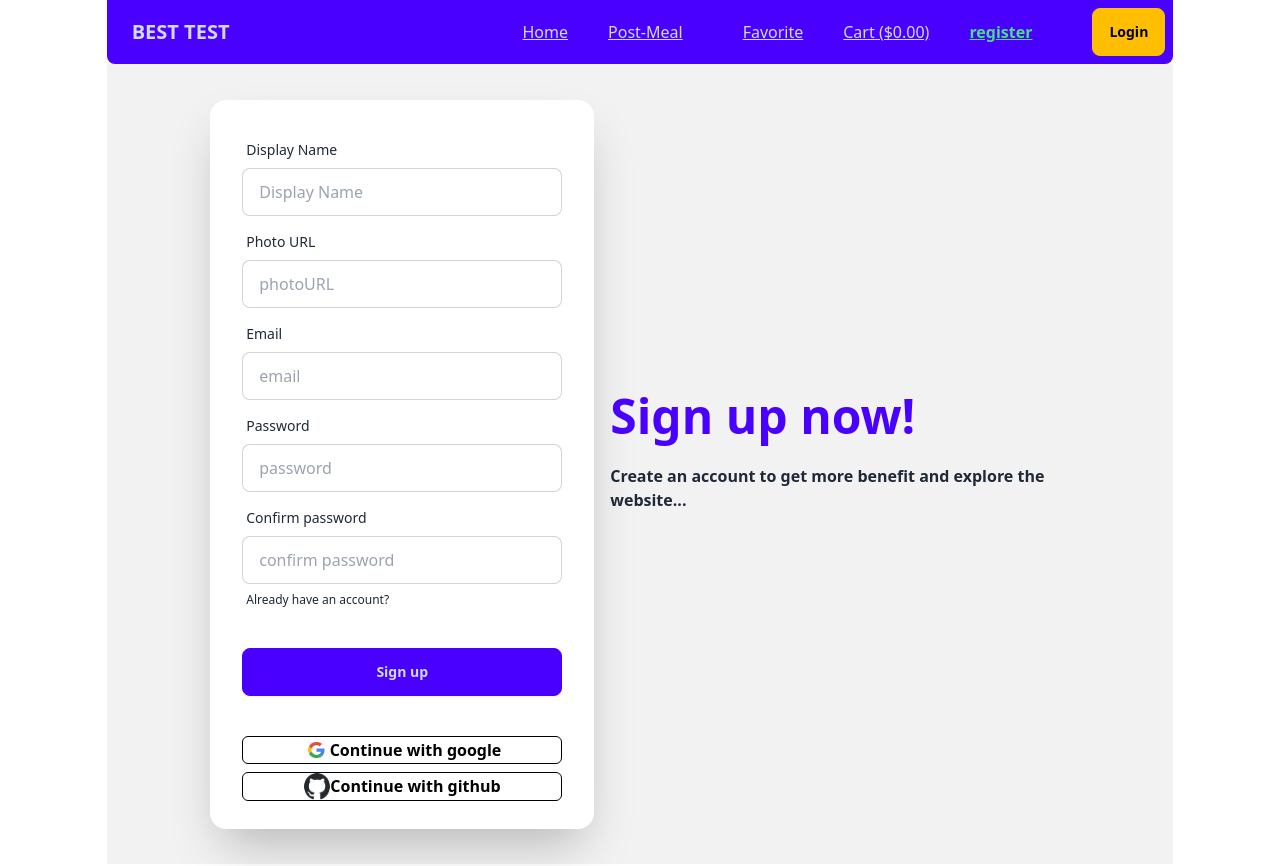
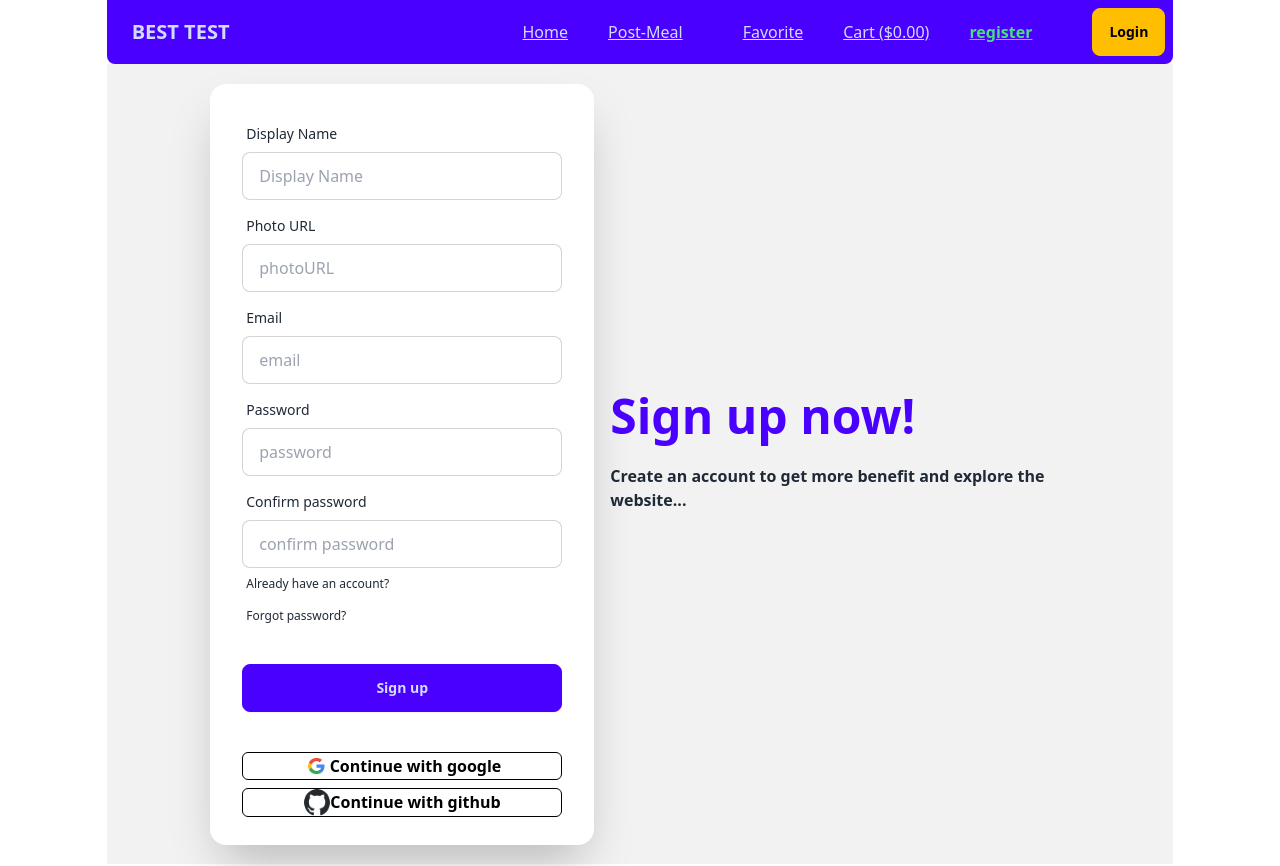
Before and after one commit to TowhidIslam002k/hero-challenge-client, a React (Vite) app: page /register in a window 1280 px wide. Shown: the top 866 px of the page. Built offline with nearby package versions, Linux system fonts and the light colour scheme; no server answers; some icons are missing.

Commit message:
fix some bug on reset password page

```diff
--- a/src/Authentication/Login/Login.jsx
+++ b/src/Authentication/Login/Login.jsx
@@ -116,10 +116,10 @@ const Login = () => {
                                 </i>
                             </div>
                             <label className="label">
-                                <Link to="/reset" className="label-text-alt link link-hover">Forgot password?</Link>
+                                <Link to="/register" className="label-text-alt link link-hover">Don't have any account?</Link>
                             </label>
                             <label className="label">
-                                <Link to="/register" className="label-text-alt link link-hover">Don't have any account?</Link>
+                                <Link to="/reset" className="label-text-alt link link-hover">Forgot password?</Link>
                             </label>
                         </div>
                         <div className="form-control mt-6">
--- a/src/Authentication/Register/Register.jsx
+++ b/src/Authentication/Register/Register.jsx
@@ -190,6 +190,9 @@ const Register = () => {
                             <label className="label">
                                 <Link to="/login" className="label-text-alt link link-hover">Already have an account?</Link>
                             </label>
+                            <label className="label">
+                                <Link to="/reset" className="label-text-alt link link-hover">Forgot password?</Link>
+                            </label>
                         </div>
                         <div className="form-control mt-6">
                             <button className="btn btn-primary">Sign up</button>
--- a/src/Authentication/ResetPass/ResetPass.jsx
+++ b/src/Authentication/ResetPass/ResetPass.jsx
@@ -1,8 +1,7 @@
 import { getAuth, sendPasswordResetEmail } from 'firebase/auth';
 import { useState } from 'react';
 import useSetTitle from '../../CustomHooks/useSetTitle';
-import app from '../firebase/firebase.config';
-import ScrollToTop from '../ScrollToTop/ScrollToTop';
+import app from '../../FirebaseConfig/Firebase.config';
 
 const ResetPass = () => {
     useSetTitle('Reset Pass')
@@ -25,8 +24,7 @@ const ResetPass = () => {
 
     return (
         <>
-        <ScrollToTop />
-        <div className="hero min-h-screen bg-base-200">
+        <div className="hero min-h-screen bg-base-200 mt-16">
             <div className="hero-content flex-col">
                 <div className="text-center">
                     <h1 className="text-5xl font-bold text-primary">Reset Password</h1>
--- a/src/main.jsx
+++ b/src/main.jsx
@@ -8,6 +8,7 @@ import Login from './Authentication/Login/Login';
 import Logout from './Authentication/Logout/Logout';
 import PrivateRoute from './Authentication/PrivateRoute/PrivateRoute';
 import Register from './Authentication/Register/Register';
+import ResetPass from './Authentication/ResetPass/ResetPass';
 import AuthProviders from './ContextProviders/AuthProviders';
 import "./index.css";
 // import Details from './LAYOUT/Details';
@@ -150,6 +151,10 @@ const router = createBrowserRouter([
         element: <Register />
       },
       {
+        path: "/reset",
+        element: <ResetPass />
+      },
+      {
         path: "/bookmark",
         element: <Bookmark />
       },
```
